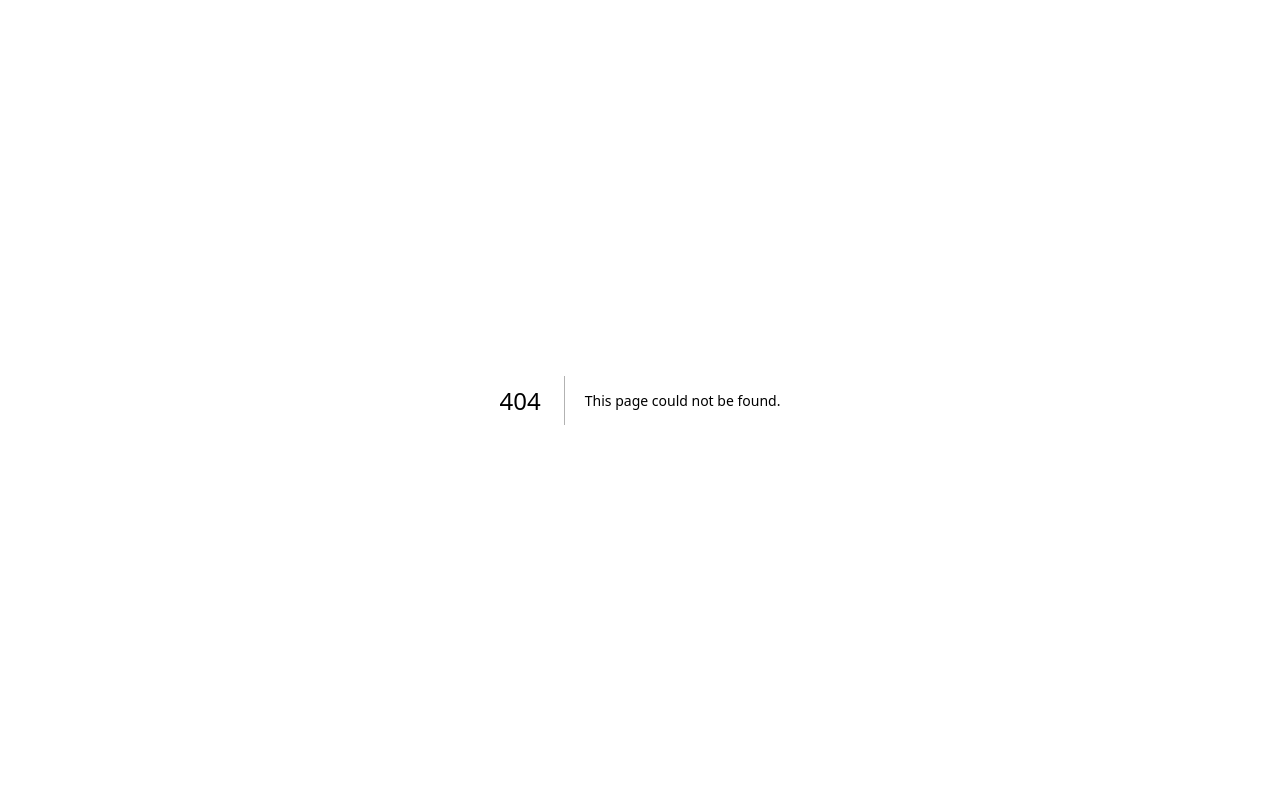
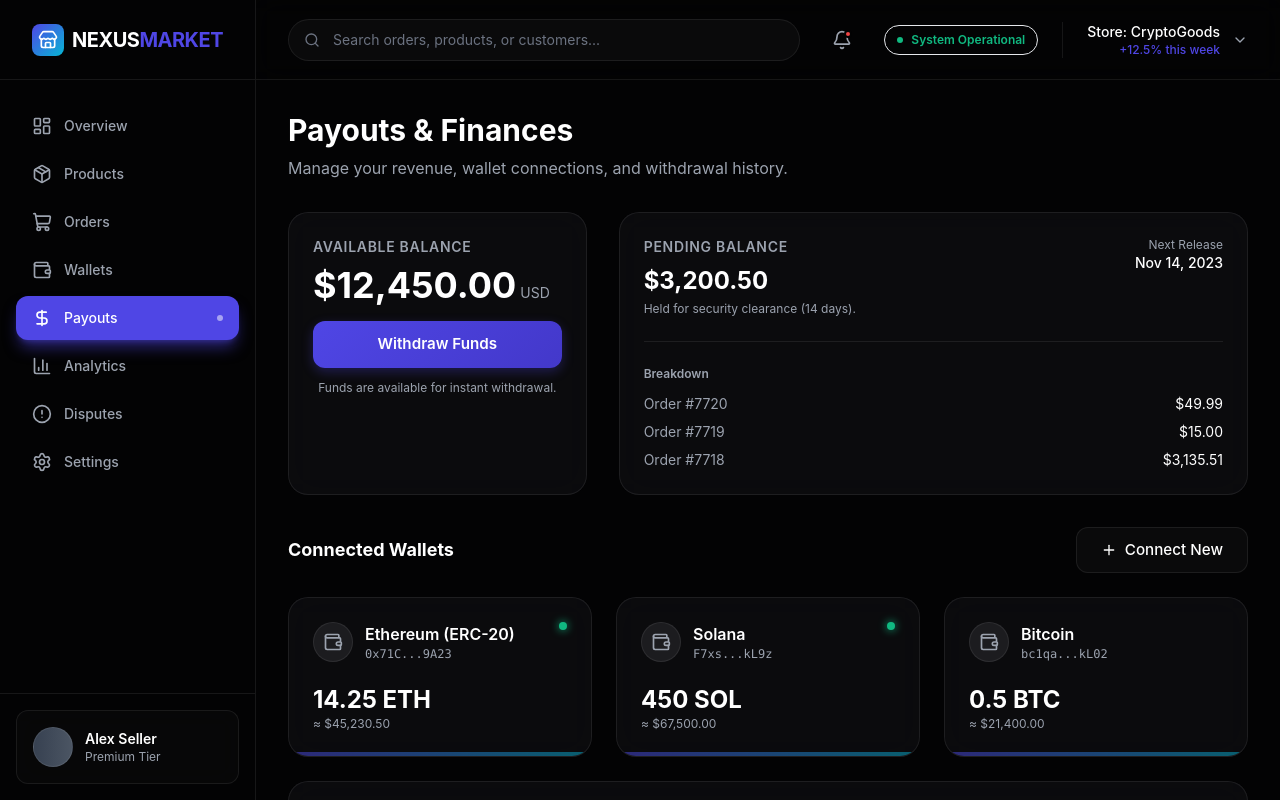
Before and after one commit to Shh12308/market-, a Next.js app: page /seller/payouts in a window 1280 px wide. Before the commit this address had no page. Shown: the top 800 px of the page. Built offline with nearby package versions, Linux system fonts and the light colour scheme.

Commit message:
Create page.tsx

```diff
--- /dev/null
+++ b/app/seller/payouts/page.tsx
@@ -0,0 +1,75 @@
+import PayoutTable from '@/components/seller/PayoutTable';
+import WalletManager from '@/components/seller/WalletManager';
+import Sidebar from '@/components/seller/Sidebar';
+import Header from '@/components/seller/Header';
+
+export default function PayoutsPage() {
+  return (
+    <div className="flex min-h-screen bg-[var(--background)]">
+      <Sidebar />
+      <div className="flex-1 ml-64">
+        <Header />
+        <main className="p-8">
+          <div className="mb-8">
+            <h1 className="text-3xl font-bold text-white mb-2">Payouts & Finances</h1>
+            <p className="text-[var(--text-muted)]">Manage your revenue, wallet connections, and withdrawal history.</p>
+          </div>
+
+          <div className="grid grid-cols-1 lg:grid-cols-3 gap-8 mb-8">
+            {/* Available Balance Card */}
+            <div className="card p-6 col-span-1 bg-gradient-to-br from-[var(--surface-2)] to-[var(--surface-3)]">
+              <h3 className="text-sm font-semibold text-[var(--text-muted)] uppercase tracking-wider mb-2">Available Balance</h3>
+              <div className="flex items-baseline gap-1 mb-4">
+                <span className="text-4xl font-bold text-white">$12,450.00</span>
+                <span className="text-sm text-[var(--text-muted)]">USD</span>
+              </div>
+              <button className="w-full primary-btn">Withdraw Funds</button>
+              <p className="text-xs text-[var(--text-muted)] text-center mt-3">Funds are available for instant withdrawal.</p>
+            </div>
+
+            {/* Pending Balance */}
+            <div className="card p-6 col-span-1 lg:col-span-2 flex flex-col justify-between">
+               <div className="flex justify-between items-start">
+                 <div>
+                   <h3 className="text-sm font-semibold text-[var(--text-muted)] uppercase tracking-wider mb-2">Pending Balance</h3>
+                   <div className="flex items-baseline gap-1">
+                    <span className="text-2xl font-bold text-white">$3,200.50</span>
+                  </div>
+                  <p className="text-xs text-[var(--text-muted)] mt-1">Held for security clearance (14 days).</p>
+                 </div>
+                 <div className="text-right">
+                    <p className="text-xs text-[var(--text-muted)]">Next Release</p>
+                    <p className="text-sm font-medium text-white">Nov 14, 2023</p>
+                 </div>
+               </div>
+
+               <div className="mt-6 pt-6 border-t border-[var(--border)]">
+                 <h4 className="text-xs font-semibold text-[var(--text-muted)] mb-3">Breakdown</h4>
+                 <div className="space-y-2">
+                   <div className="flex justify-between text-sm">
+                     <span className="text-[var(--text-muted)]">Order #7720</span>
+                     <span className="text-white">$49.99</span>
+                   </div>
+                   <div className="flex justify-between text-sm">
+                     <span className="text-[var(--text-muted)]">Order #7719</span>
+                     <span className="text-white">$15.00</span>
+                   </div>
+                    <div className="flex justify-between text-sm">
+                     <span className="text-[var(--text-muted)]">Order #7718</span>
+                     <span className="text-white">$3,135.51</span>
+                   </div>
+                 </div>
+               </div>
+            </div>
+          </div>
+
+          <WalletManager />
+
+          <div className="mt-8">
+             <PayoutTable />
+          </div>
+        </main>
+      </div>
+    </div>
+  );
+}
```
